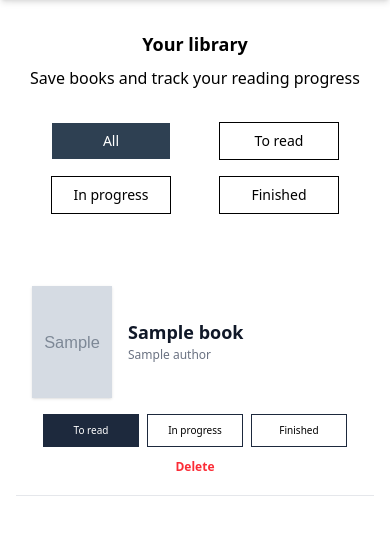
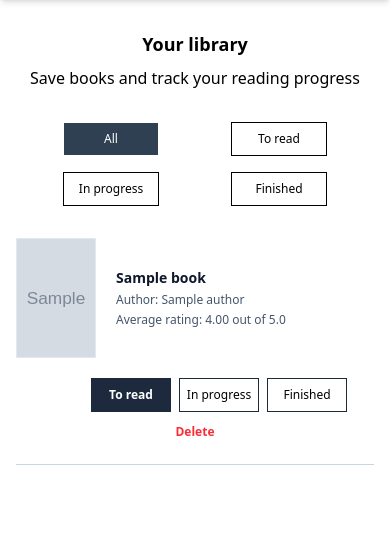
Before and after one commit to Krawieckk/BookRank, a Django app: page /library/ in a window 390 px wide. Shown: the part 58-593 px from the top of the page. Run offline with Django 5.2, Linux system fonts and the light colour scheme; a user stored in the database is signed in; tables that the repository leaves empty hold one stand-in row (values such as "Sample post"); grey boxes marked "Sample" are stand-in pictures; parts of the project's set-up code (start-up, migrations or seed data) failed here and were passed over; some libraries are stand-ins or nearby versions.

Commit message:
Small changes in library templates and import commands

```diff
--- a/books/templates/books/partials/library_content.html
+++ b/books/templates/books/partials/library_content.html
@@ -8,5 +8,5 @@
 </section>
 
 <section id="book-list" class="w-full flex flex-col items-center justify-center">
-    {% include 'books/partials/library_books.html' %}
+     {% include 'books/partials/library_results.html' %}
 </section>
--- a/books/templates/books/partials/library_filters.html
+++ b/books/templates/books/partials/library_filters.html
@@ -4,25 +4,25 @@
         hx-swap="innerHTML"
         hx-push-url="true"
         hx-disabled-elt="this"
-        class="btn text-sm w-30 sm:w-36 py-2 border {% if active_filter == 'all' %}bg-[#2e4052] text-white active{% endif %}">All</button>
+        class="cursor-pointer text-xs md:text-sm w-24 sm:w-36 py-2 border {% if active_filter == 'all' %}bg-[#2e4052] text-white active{% endif %}">All</button>
 
 <button hx-get="{% url 'library' %}?filter=to_read"
         hx-target="#library-content"
         hx-swap="innerHTML"
         hx-push-url="true"
         hx-disabled-elt="this"
-        class="btn text-sm w-30 sm:w-36 py-2 border {% if active_filter == 'to_read' %}bg-[#2e4052] text-white active{% endif %}">To read</button>
+        class="cursor-pointer text-xs md:text-sm w-24 sm:w-36 py-2 border {% if active_filter == 'to_read' %}bg-[#2e4052] text-white active{% endif %}">To read</button>
 
 <button hx-get="{% url 'library' %}?filter=in_progress"
         hx-target="#library-content"
         hx-swap="innerHTML"
         hx-push-url="true"
         hx-disabled-elt="this"
-        class="btn text-sm w-30 sm:w-36 py-2 border {% if active_filter == 'in_progress' %}bg-[#2e4052] text-white active{% endif %}">In progress</button>
+        class="cursor-pointer text-xs md:text-sm w-24 sm:w-36 py-2 border {% if active_filter == 'in_progress' %}bg-[#2e4052] text-white active{% endif %}">In progress</button>
 
 <button hx-get="{% url 'library' %}?filter=finished"
         hx-target="#library-content"
         hx-swap="innerHTML"
         hx-push-url="true"
         hx-disabled-elt="this"
-        class="btn text-sm w-30 sm:w-36 py-2 border {% if active_filter == 'finished' %}bg-[#2e4052] text-white active{% endif %}">Finished</button>
+        class="cursor-pointer text-xs md:text-sm w-24 sm:w-36 py-2 border {% if active_filter == 'finished' %}bg-[#2e4052] text-white active{% endif %}">Finished</button>
--- /dev/null
+++ b/books/templates/books/partials/library_results.html
@@ -0,0 +1,85 @@
+
+<div class="space-y-6 w-full max-w-[1000px]">
+
+  {% for entry in user_library %}
+
+    <article class="flex flex-col sm:flex-row gap-5 border-b-1 border-slate-300 hover:bg-slate-50 pb-5">
+      <a href="{% url 'book_page' entry.book.id %}" class="block w-full flex gap-5 hover:bg-slate-50">
+        <div class="w-20 h-30 md:h-40 md:w-28 shrink-0 overflow-hidden border border-slate-200 bg-slate-50 ">
+        {% if entry.book.cover_image %}
+          <img src="{{ entry.book.cover_image.url }}"
+               alt="cover image of: {{ entry.book.title|truncatewords:10 }}..."
+               class="h-full w-full object-fit loading">
+        {% endif %}
+      </div>
+
+
+      <div class="flex w-full flex-col lg:flex-row items-start lg:items-center justify-between">
+        <div class="h-full flex flex-col items-start justify-center w-full md:w-[75%]">
+            <h2 class=" text-sm md:text-base font-semibold text-slate-900">
+              {{ entry.book.title|truncatewords:14 }}
+            </h2>
+
+          <p class="mt-1 text-xs lg:text-sm text-slate-600">
+            Author:
+            {% for a in entry.book.authors.all %}
+              {{ a.name }}{% if not forloop.last %}, {% endif %}
+            {% empty %}
+              -
+            {% endfor %}
+          </p>
+
+          <p class="mt-1 text-xs lg:text-sm text-slate-600">
+            Average rating:
+            {% if entry.book.average_rating %}
+              {{ entry.book.average_rating }} out of 5.0
+            {% else %}
+              -
+            {% endif %}
+          </p>
+        </div>
+      </div>
+      </a>
+
+    <div class="flex flex-col items-center gap-2 flex-shrink-0 w-full justify-center sm:w-max">
+
+        <div class="flex flex-wrap sm:flex-col gap-2 flex-grow sm:flex-grow-0 ml-12">
+            <button hx-post="{% url 'update_library_status' entry_id=entry.id new_status='to_read' %}?filter={{ active_filter }}"
+                    hx-target="#library-content"
+                    hx-swap="innerHTML"
+                    hx-disabled-elt="this"
+                    class="cursor-pointer w-20 md:w-28 px-1 sm:px-2 py-2 text-xs font-medium border border-slate-800 transition-colors {% if entry.reading_status == 'to_read' %}bg-slate-800 text-white active font-semibold{% else %}bg-white{% endif %}">
+                To read
+            </button>
+
+            <button hx-post="{% url 'update_library_status' entry_id=entry.id new_status='in_progress' %}?filter={{ active_filter }}"
+                    hx-target="#library-content"
+                    hx-swap="innerHTML"
+                    hx-disabled-elt="this"
+                    class="cursor-pointer w-20 md:w-28 px-1 sm:px-2 py-2 text-xs font-medium border border-slate-800 transition-colors {% if entry.reading_status == 'in_progress' %}bg-slate-800 text-white active font-semibold{% else %}bg-white{% endif %}">
+                In progress
+            </button>
+
+            <button hx-post="{% url 'update_library_status' entry_id=entry.id new_status='finished' %}?filter={{ active_filter }}"
+                    hx-target="#library-content"
+                    hx-swap="innerHTML"
+                    hx-disabled-elt="this"
+                    class="cursor-pointer w-20 md:w-28 px-1 sm:px-2 py-2 text-xs font-medium border border-slate-800 transition-colors {% if entry.reading_status == 'finished' %}bg-slate-800 text-white active font-semibold{% else %}bg-white{% endif %}">
+                Finished
+            </button>
+        </div>
+
+        <button hx-post="{% url 'delete_from_library' entry_id=entry.id %}?filter={{ active_filter }}"
+                hx-target="#library-content"
+                hx-swap="innerHTML"
+                hx-confirm="Are you sure you want to delete '{{entry.book.title}}' from your library?"
+                class="text-red-500 hover:text-red-700 text-xs font-semibold px-2 py-1">
+            Delete
+        </button>
+    </div>
+    </article>
+    </a>
+  {% empty %}
+    <p class="text-sm text-slate-600">No results</p>
+  {% endfor %}
+</div>
--- a/static/dist/styles.css
+++ b/static/dist/styles.css
@@ -328,6 +328,9 @@
   .mb-12 {
     margin-bottom: calc(var(--spacing) * 12);
   }
+  .ml-12 {
+    margin-left: calc(var(--spacing) * 12);
+  }
   .block {
     display: block;
   }
@@ -437,12 +440,18 @@
   .w-24 {
     width: calc(var(--spacing) * 24);
   }
+  .w-26 {
+    width: calc(var(--spacing) * 26);
+  }
   .w-28 {
     width: calc(var(--spacing) * 28);
   }
   .w-30 {
     width: calc(var(--spacing) * 30);
   }
+  .w-32 {
+    width: calc(var(--spacing) * 32);
+  }
   .w-36 {
     width: calc(var(--spacing) * 36);
   }
@@ -497,6 +506,9 @@
   .max-w-\[500px\] {
     max-width: 500px;
   }
+  .max-w-\[600ox\] {
+    max-width: 600ox;
+  }
   .max-w-\[600px\] {
     max-width: 600px;
   }
@@ -505,6 +517,9 @@
   }
   .max-w-\[1000px\] {
     max-width: 1000px;
+  }
+  .max-w-\[1100px\] {
+    max-width: 1100px;
   }
   .max-w-\[1200px\] {
     max-width: 1200px;
@@ -582,6 +597,9 @@
   }
   .justify-center {
     justify-content: center;
+  }
+  .justify-start {
+    justify-content: flex-start;
   }
   .gap-1 {
     gap: calc(var(--spacing) * 1);
@@ -1370,6 +1388,21 @@
       height: calc(var(--spacing) * 44);
     }
   }
+  .sm\:w-24 {
+    @media (width >= 40rem) {
+      width: calc(var(--spacing) * 24);
+    }
+  }
+  .sm\:w-26 {
+    @media (width >= 40rem) {
+      width: calc(var(--spacing) * 26);
+    }
+  }
+  .sm\:w-28 {
+    @media (width >= 40rem) {
+      width: calc(var(--spacing) * 28);
+    }
+  }
   .sm\:w-32 {
     @media (width >= 40rem) {
       width: calc(var(--spacing) * 32);
@@ -1563,6 +1596,11 @@
   .md\:w-28 {
     @media (width >= 48rem) {
       width: calc(var(--spacing) * 28);
+    }
+  }
+  .md\:w-32 {
+    @media (width >= 48rem) {
+      width: calc(var(--spacing) * 32);
     }
   }
   .md\:w-36 {
```
Also changed, not shown: books/management/commands/import_books_new.py (+11 -38 lines), books/management/commands/import_reviews.py (+45 -9 lines), books/management/commands/update_books_data.py (deleted, +0 -50 lines).
